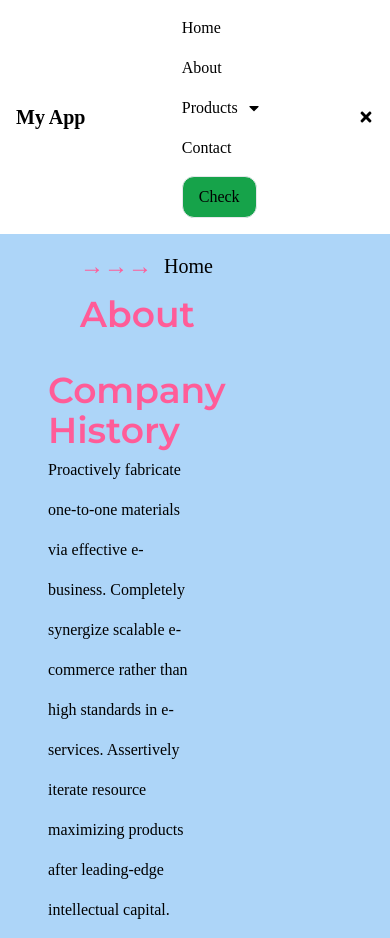
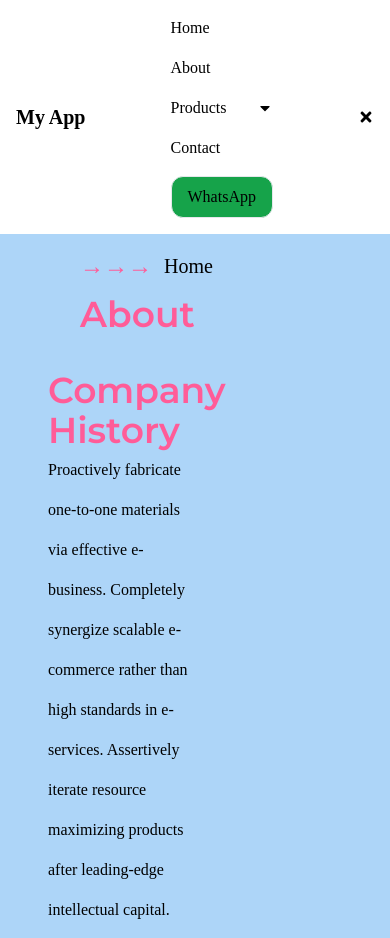
Before and after one commit to waliedsaied20/Template001, a React (Create React App) app: page /about in a window 390 px wide. Both pictures are taken after a click on the button 366 px from the left and 30 px from the top of the page. Built offline with nearby package versions, Linux system fonts and the light colour scheme; a web font is replaced by a local one.

Commit message:
whatsmore

```diff
--- a/src/components/menu/Navbar.jsx
+++ b/src/components/menu/Navbar.jsx
@@ -65,7 +65,7 @@ const Navbar = () => {
             </li>
 
             <button className="max-sm:block max-md:block cursor-all-scroll py-2 px-4 border bg-green-600 rounded-xl">
-              Check
+              WhatsApp
             </button>
           </ul>
         )}
```
